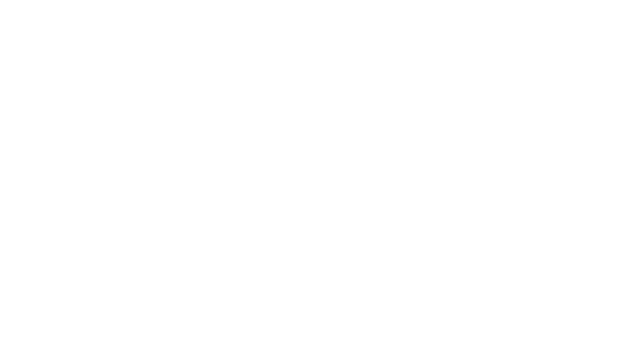
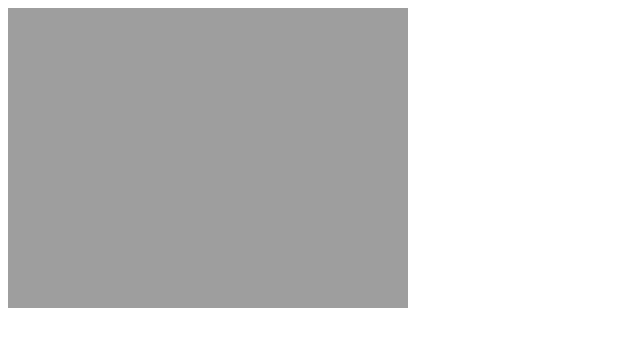
Before and after one commit to kamalx/udacity-html5-game, a plain HTML site: page index.html in a window 1280 px wide. Shown: the whole page, without its empty margins (0-640 px from the left). Drawn offline with Linux system fonts and the light colour scheme.

Commit message:
Lecture: Drawing images
Load the image pointed to in the notes and do stuff with it in the
callback function.

In this case, we simply use the drawImage() function of the 2d
context and draw the image on the canvas.

context.drawImage(img, px, py, ... ) //ignore the other parameters
// for now

```diff
--- a/index.html
+++ b/index.html
@@ -7,30 +7,42 @@
 	<body id="body">
 
 <script>
+var canvas = null;
+var context = null;
+var img = null;
 
-setup = function() {
-	var body = document.getElementById('body');
-	var canvas = document.createElement('canvas');
+var onImageLoad = function() {
+	// Logging it
+	console.log("Image ", img.src," loaded");
 
-	var context = canvas.getContext('2d');
+	// Drawing it.
+	context.drawImage(img, 0, 0);
+};
 
-	canvas.width = window.innerWidth;
-	canvas.height = window.innerHeight;
 
+var setup = function() {
+	var body = document.getElementById("body");
+
+	// create the stage
+	canvas = document.createElement("canvas");
+
+	// store its context
+	context = canvas.getContext('2d');
+
+	// set its parameters
+	canvas.setAttribute("width", 500);
+	canvas.setAttribute("height", 700);
+
+	// append stage to body
 	body.appendChild(canvas);
 
-	// Create a new image with a src of "/media/js/standalone/libs/gamedev_assets/ralphyrobot.png" and onload of onImageLoad
-	image = document.createElement("img");
-    image.onload = onImageLoad;
-    image.src = "http://www.udacity.com/media/js/standalone/libs/gamedev_assets/ralphyrobot.png";
+	// Create new image
+	img = new Image();
+	img.onload = function() { onImageLoad(); }
+	img.src = "http://www.udacity.com/media/js/standalone/libs/gamedev_assets/ralphyrobot.png";
 
-    context.drawImage(image, 192, 192);
-};
+	// Once image is loaded, do what you want to do with it in the callback function onImageLoad
 
-onImageLoad = function(){
-	// Use the console.log function to print a statement to the browser console.
-	// This will print once the image has been downloaded.
-	console.log("Ralphy robot is here!");
 };
 
 setup();
```
